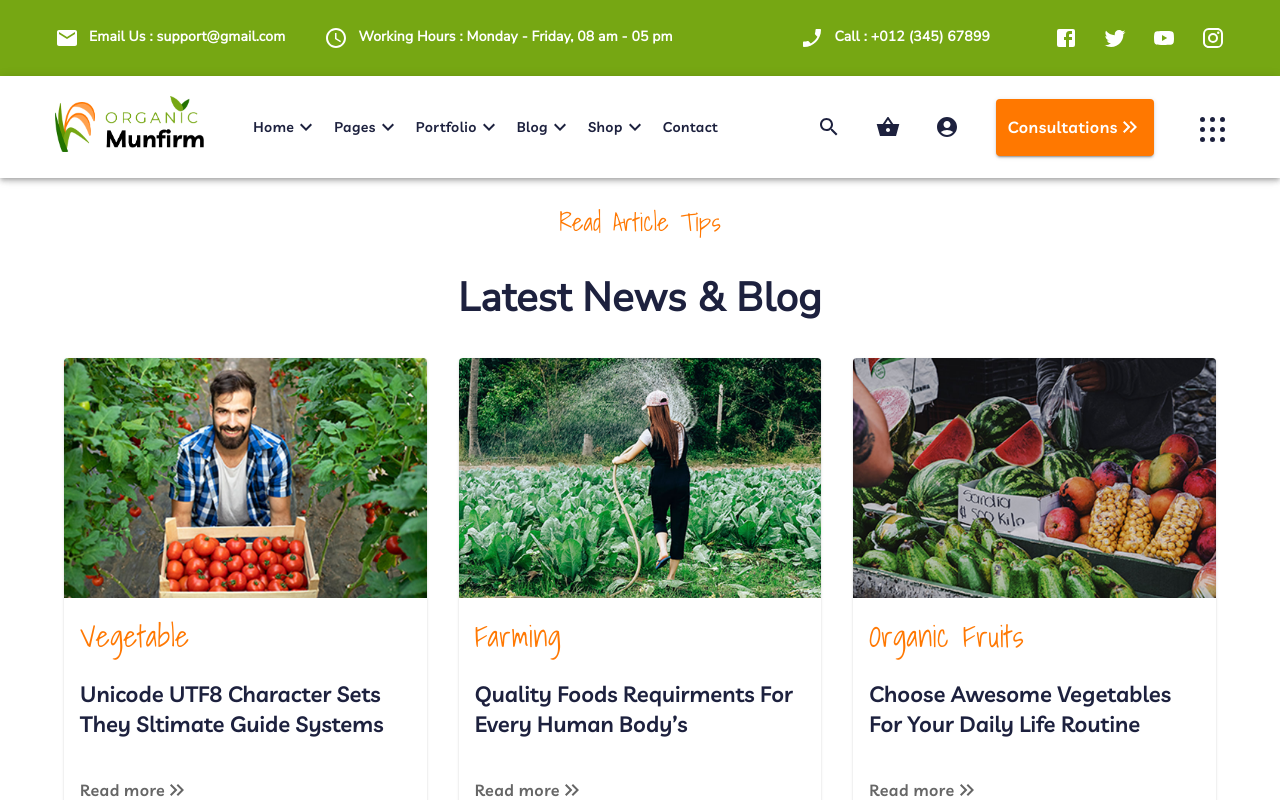
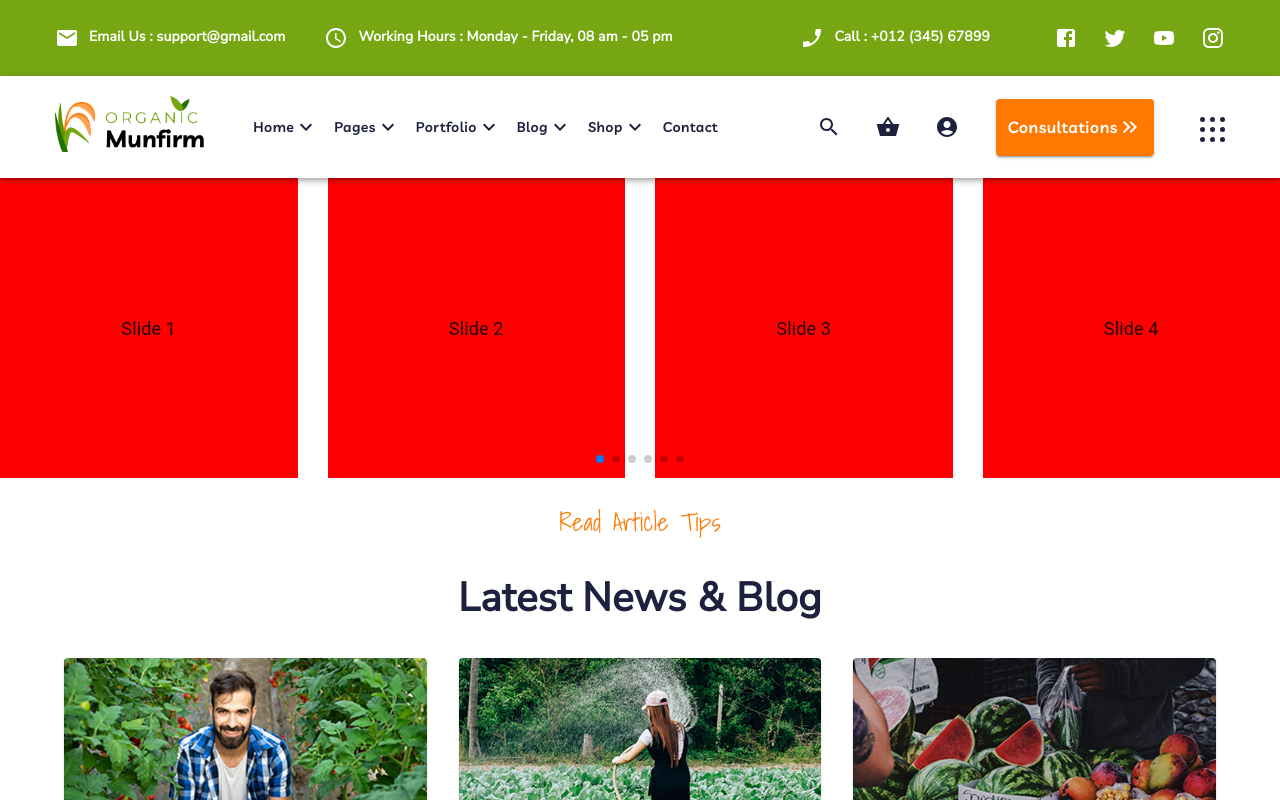
Before and after one commit to YuriiMakoveichuk/My-project-, a React (Create React App) app: page / in a window 1280 px wide. Shown: the top 800 px of the page. Built offline with nearby package versions, Linux system fonts and the light colour scheme.

Commit message:
add Slider

```diff
--- a/package.json
+++ b/package.json
@@ -16,8 +16,9 @@
     "@types/react-dom": "^18.2.4",
     "react": "^18.2.0",
     "react-dom": "^18.2.0",
-    "react-scripts": "5.0.1",
+    "react-scripts": "^5.0.1",
     "sass": "^1.62.1",
+    "swiper": "^9.3.2",
     "typescript": "^4.9.5",
     "web-vitals": "^2.1.4"
   },
--- a/src/Container/App/App.tsx
+++ b/src/Container/App/App.tsx
@@ -13,6 +13,7 @@
 
                 <HeaderTop />
                 <Header />
+
                 <Main />
             </StyledEngineProvider>
         </>
--- a/src/Container/Main/Main.tsx
+++ b/src/Container/Main/Main.tsx
@@ -1,9 +1,15 @@
 import Home from 'pages/Home/Home'
+import Slider from 'pages/Slider/Slider'
 
 type Props = {}
 
 const Main = (props: Props) => {
-    return <Home />
+    return (
+        <>
+            <Slider />
+            <Home />
+        </>
+    )
 }
 
 export default Main
--- /dev/null
+++ b/src/pages/Slider/Slider.scss
@@ -0,0 +1,20 @@
+.swiper {
+    width: 100%;
+    height: 300px;
+}
+
+.swiper-slide {
+    text-align: center;
+    font-size: 18px;
+    background: red;
+    display: flex;
+    justify-content: center;
+    align-items: center;
+}
+
+.swiper-slide img {
+    display: block;
+    width: 100%;
+    height: 100px;
+    object-fit: cover;
+}
--- /dev/null
+++ b/src/pages/Slider/Slider.tsx
@@ -0,0 +1,34 @@
+import { Swiper, SwiperSlide } from 'swiper/react'
+import 'swiper/css'
+import 'swiper/css/pagination'
+import { Pagination } from 'swiper'
+import './Slider.scss'
+
+type Props = {}
+
+const Slider = (props: Props) => {
+    return (
+        <>
+            <Swiper
+                slidesPerView={4}
+                spaceBetween={30}
+                pagination={{
+                    clickable: true,
+                }}
+                modules={[Pagination]}
+                className="mySwiper"
+            >
+                <SwiperSlide>Slide 1</SwiperSlide>
+                <SwiperSlide>Slide 2</SwiperSlide>
+                <SwiperSlide>Slide 3</SwiperSlide>
+                <SwiperSlide>Slide 4</SwiperSlide>
+                <SwiperSlide>Slide 5</SwiperSlide>
+                <SwiperSlide>Slide 6</SwiperSlide>
+                <SwiperSlide>Slide 7</SwiperSlide>
+                <SwiperSlide>Slide 8</SwiperSlide>
+                <SwiperSlide>Slide 9</SwiperSlide>
+            </Swiper>
+        </>
+    )
+}
+export default Slider
```
Also changed, not shown: 1 other file (tests, documents, lock files or other folders).
